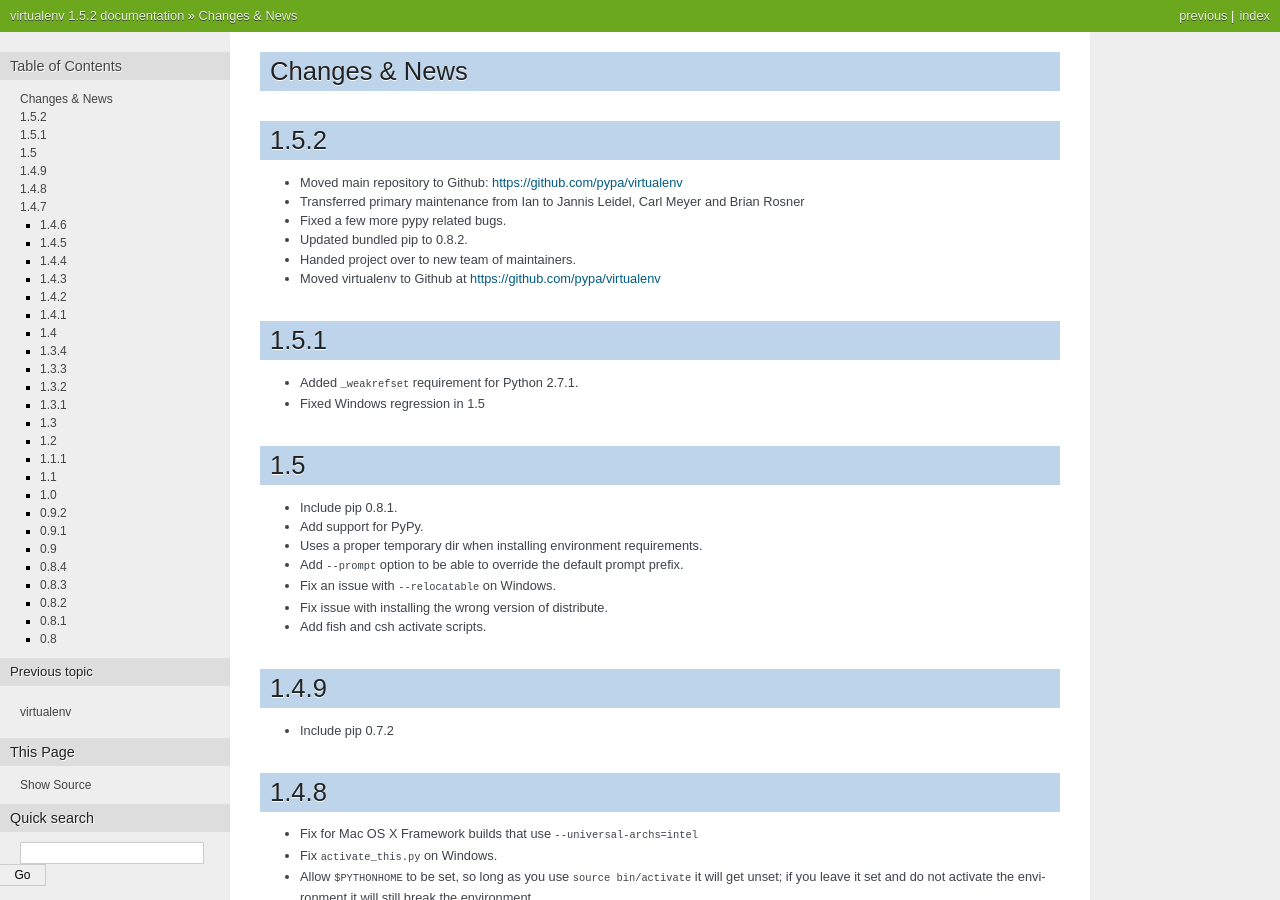
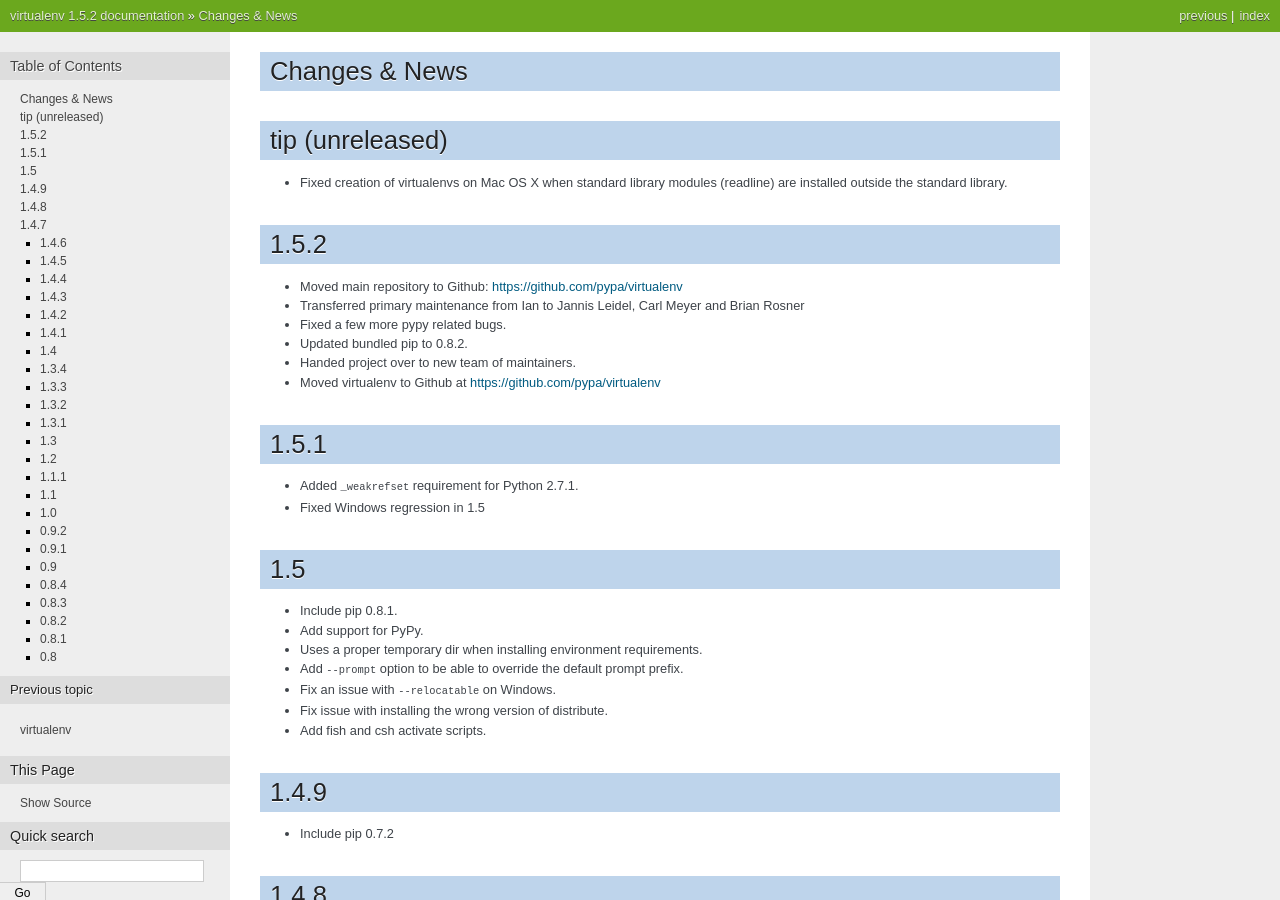
Before and after one commit to pypa/virtualenv, a Sphinx documentation site: the page built from docs/news.txt, in a window 1280 px wide and 900 px high. Built offline with Sphinx 7.4.7, drawn with Linux system fonts in a browser that asks for light colours.

Commit message:
Added news for OS X fix.

```diff
--- a/docs/news.txt
+++ b/docs/news.txt
@@ -1,5 +1,11 @@
 Changes & News
 --------------
+
+tip (unreleased)
+----------------
+
+* Fixed creation of virtualenvs on Mac OS X when standard library modules
+  (readline) are installed outside the standard library.
 
 1.5.2
 -----
```
